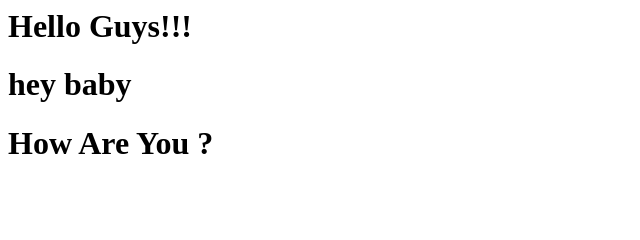
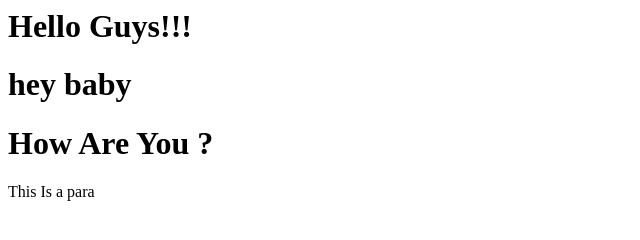
Before and after one commit to taushik2208/httprep, a plain HTML site: page index.html in a window 1280 px wide. Shown: the full height of the page, 0-640 px from the left. Drawn offline with Linux system fonts and the light colour scheme.

Commit message:
Stash fixed

```diff
--- a/index.html
+++ b/index.html
@@ -9,5 +9,6 @@
         <h1>Hello Guys!!!</h1>
         <h1>hey baby</h1>
         <h1>How Are You ?</h1>
+        <p>This Is a para</p>
     </body>
 </html>
```
